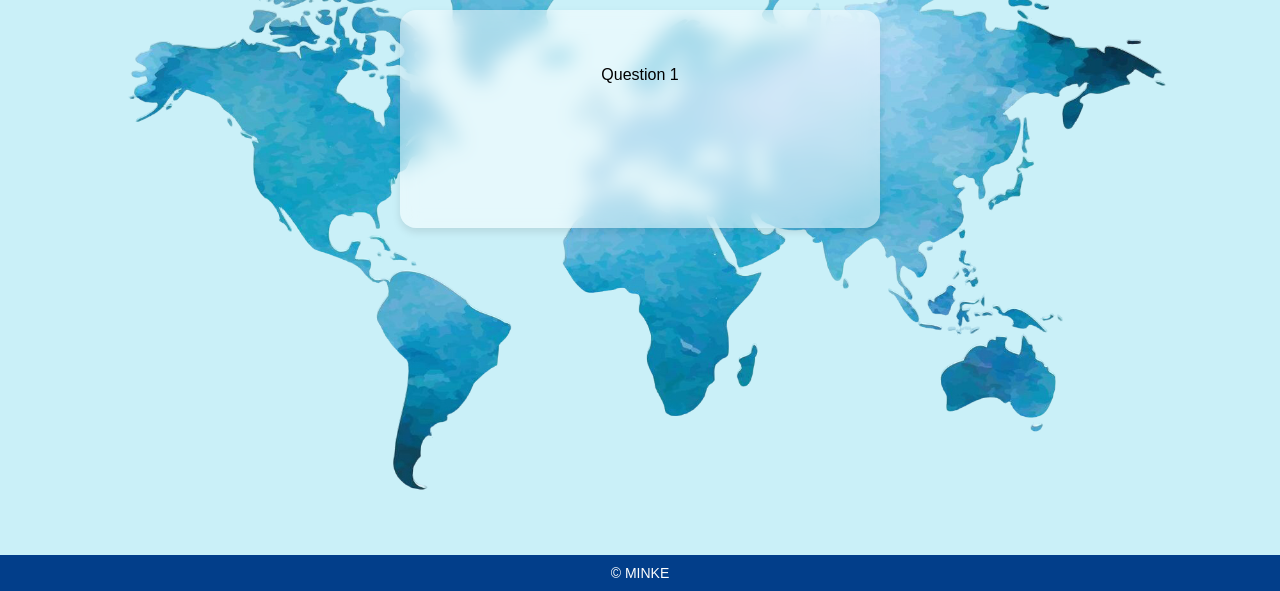
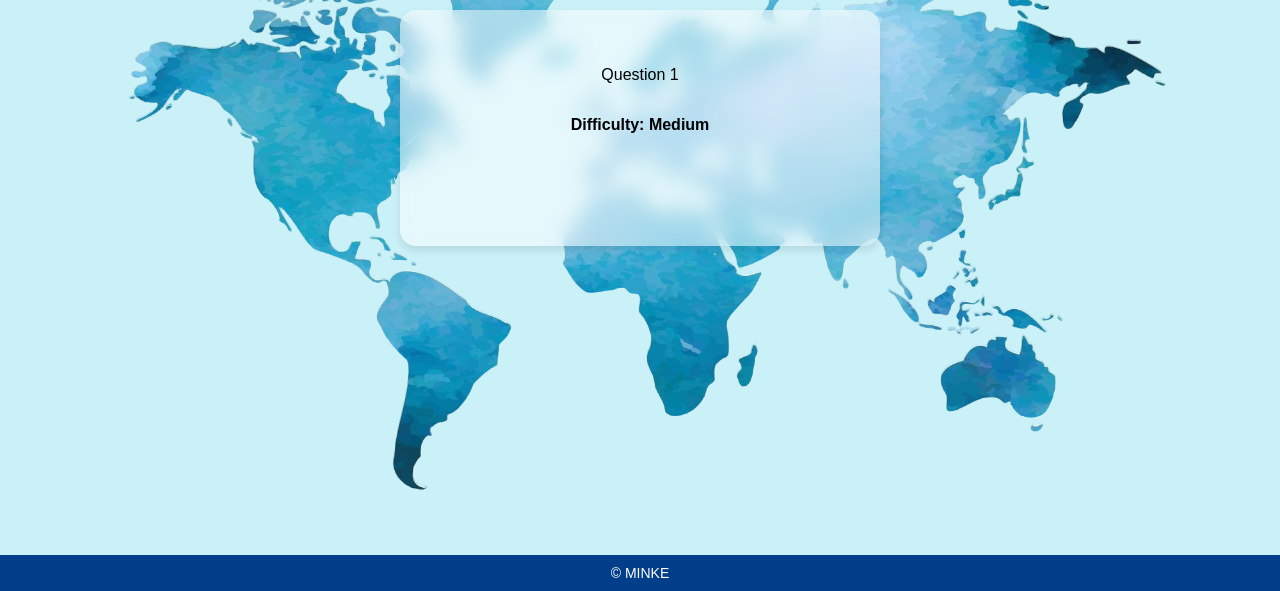
Before and after one commit to Kaia1332/Project_Alpha, a website: page client/quizPage/quiz.html in a window 1280 px wide. Shown: the part 209-800 px from the top of the page. Drawn offline with Linux system fonts and the light colour scheme; no server answers; a web font is replaced by a local one.

Commit message:
update difficulty span

```diff
--- a/client/quizPage/quiz.html
+++ b/client/quizPage/quiz.html
@@ -8,23 +8,11 @@
     <link rel="preconnect" href="https://fonts.googleapis.com" />
     <link rel="preconnect" href="https://fonts.gstatic.com" crossorigin />
     <link
-    href="https://fonts.googleapis.com/css2?family=Caveat:wght@400..700&family=Doto:wght@100..900&family=Roboto+Flex:opsz,wght@8..144,100..1000&family=Roboto:ital,wght@0,100;0,300;0,400;0,500;0,700;0,900;1,100;1,300;1,400;1,500;1,700;1,900&family=Shadows+Into+Light&display=swap"
-    rel="stylesheet"
-  />
+      href="https://fonts.googleapis.com/css2?family=Caveat:wght@400..700&family=Doto:wght@100..900&family=Roboto+Flex:opsz,wght@8..144,100..1000&family=Roboto:ital,wght@0,100;0,300;0,400;0,500;0,700;0,900;1,100;1,300;1,400;1,500;1,700;1,900&family=Shadows+Into+Light&display=swap"
+      rel="stylesheet"
+    />
   </head>
   <body>
-    <!-- <nav>
-      <ul>
-        <a href="../homePage/home.html">Home</a>
-        <a href="../quizPage/quiz.html">Quiz</a>
-        <a href="../feedbackPage/feedback.html">Leaderboard</a>
-      </ul>
-      <div class="user-actions">
-        <div class="user-id">Hello, ${user_id}</div>
-        <button id="auth-btn">Log In</button>
-        <button id="logout-btn" onclick="logout()">Log Out</button>
-      </div>
-    </nav> -->
     <nav>
       <ul>
         <a href="../homePage/home.html">Home</a>
@@ -40,9 +28,10 @@
     <h1>Geography Quiz</h1>
 
     <div class="quiz-container">
-
       <p id="question-count">Question 1</p>
-      <p id="question-difficulty"></p>
+      <p id="question-difficulty">
+        <strong>Difficulty: <span id="difficulty">Medium</span></strong>
+      </p>
       <div id="question-container">
         <h2 id="question-text"></h2>
         <div id="options"></div>
```
